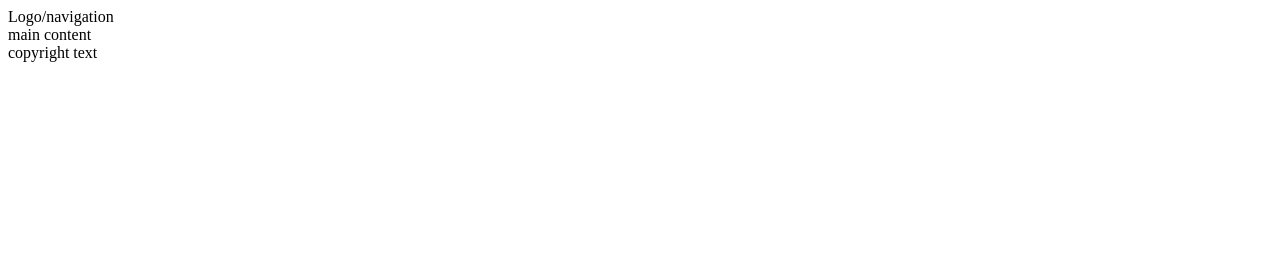
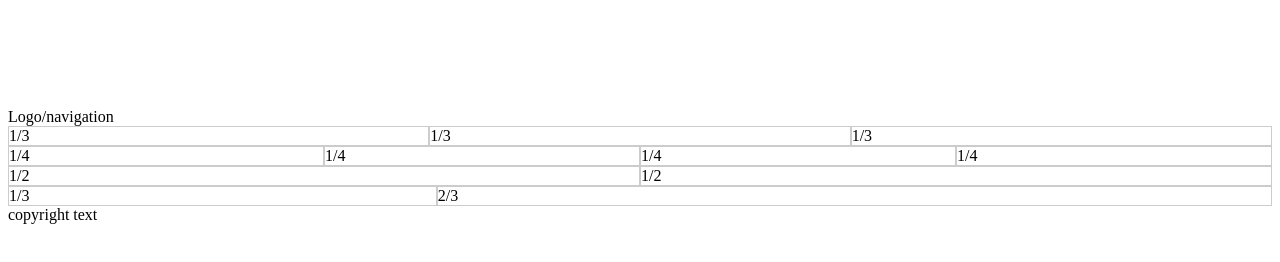
Before and after one commit to mpudman/web-portfolio, a plain HTML site: page page02.html in a window 1280 px wide. Drawn offline with Linux system fonts and the light colour scheme.

Commit message:
data from video 17/04/21

```diff
--- a/page02.html
+++ b/page02.html
@@ -1,13 +1,60 @@
 <html>
     <head>
     <title>My Multimedia Assignment</title>
+    <link rel="stylesheet" href="styles/page02.css" />
     </head>
     <body>
         <header>
             Logo/navigation
         </header>
             <main>
-                main content
+                <div class="container">
+                    <div class="row">
+                        <div class="col">
+                            <div class="box">1/3</div>
+                        </div>
+                        <div class="col">
+                            <div class="box">1/3</div>
+                        </div>
+                        <div class="col">
+                            <div class="box">1/3</div>
+                        </div>
+                    </div>
+
+                    <div class="row">
+                        <div class="col">
+                            <div class="box">1/4</div>
+                        </div>
+                        <div class="col">
+                            <div class="box">1/4</div>
+                        </div>
+                        <div class="col">
+                            <div class="box">1/4</div>
+                        </div>
+                        <div class="col">
+                            <div class="box">1/4</div>
+                        </div>
+                    </div>
+
+                    <div class="row">
+                        <div class="col">
+                            <div class="box">1/2</div>
+                        </div>
+                        <div class="col">
+                            <div class="box">1/2</div>
+                        </div>
+                    </div>
+
+                    <div class="row">
+                        <div class="col-1-3">
+                            <div class="box">1/3</div>
+                        </div>
+                        <div class="col-2-3">
+                            <div class="box">2/3</div>
+                        </div>
+                    </div>
+
+                </div>
             </main>
             <footer>
                 copyright text
--- /dev/null
+++ b/styles/page02.css
@@ -0,0 +1,32 @@
+header{
+    padding-top: 100px;
+}
+.container {
+
+}
+
+.box {
+    border: 1px solid #ccc;
+}
+
+.row {
+    display: flex;
+    flex-direction: column;
+}
+
+.col {
+    flex-grow: 1;
+}
+
+@media only screen and (min-width: 768px) {
+    .row {
+        flex-direction: row;
+    }
+}
+.col-1-3 {
+    flex-grow: 1;
+}
+
+.col-2-3 {
+    flex-grow: 2;
+}
```
